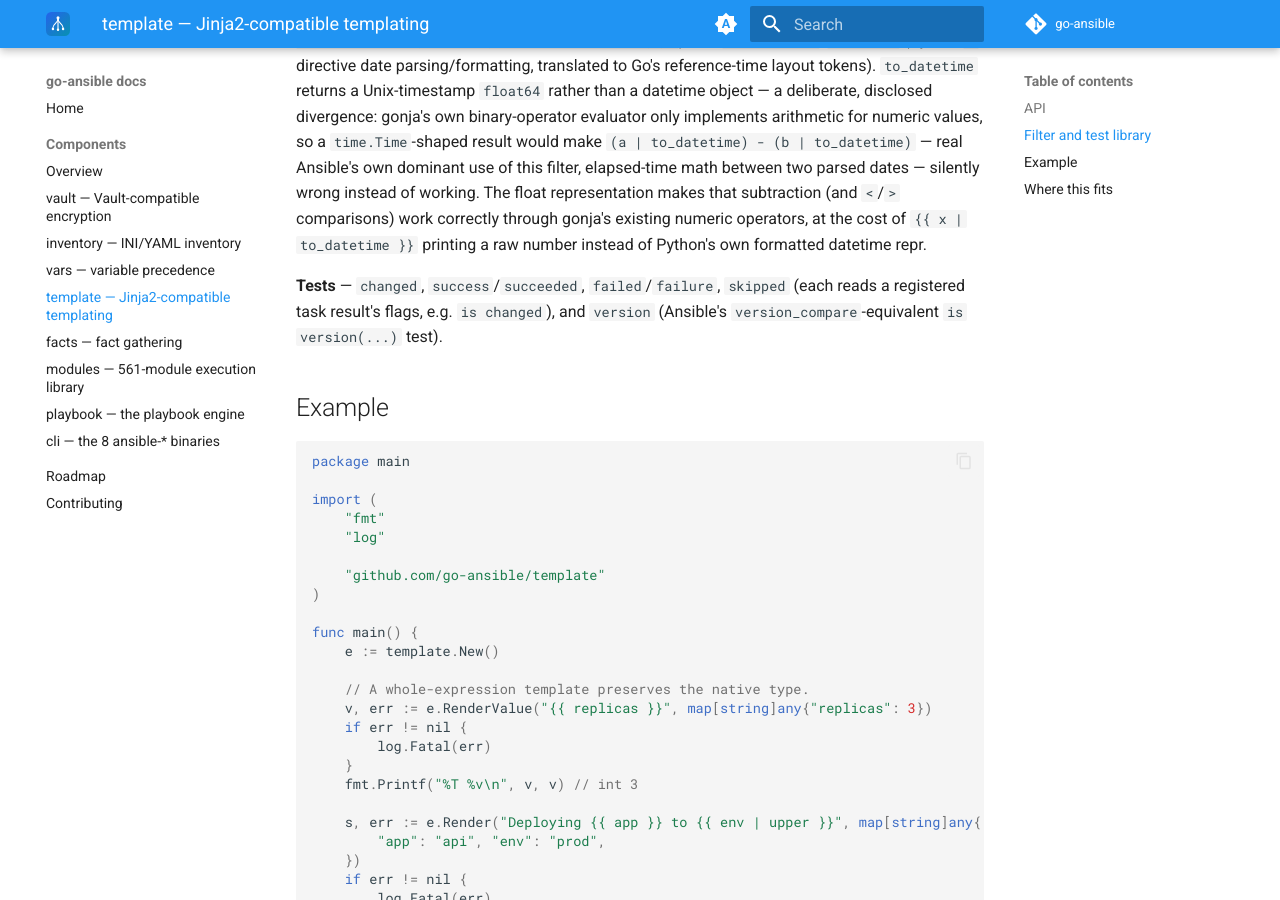
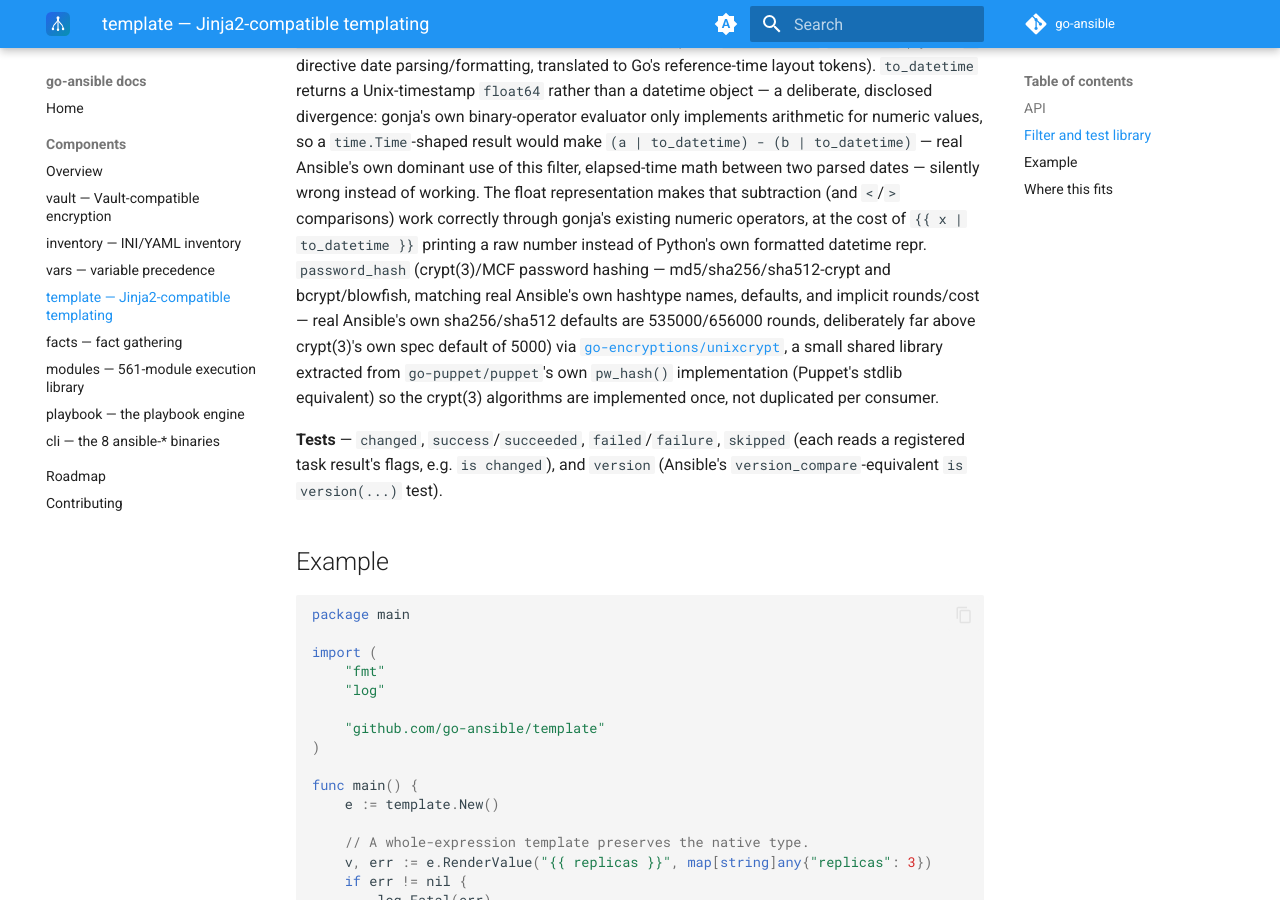
Before and after one commit to go-ansible/docs, an MkDocs documentation site: the page built from docs/components/template.md, in a window 1280 px wide and 900 px high, scrolled down 1972 px. Built offline with MkDocs 1.6.1 and Material for MkDocs 9.7.7, drawn with Linux system fonts in a browser that asks for light colours; the version menu is left out.

Commit message:
Document the password_hash filter (#20)
Follows go-ansible/template#13.

Co-authored-by: Claude Sonnet 5 <noreply@anthropic.com>

```diff
--- a/docs/components/template.md
+++ b/docs/components/template.md
@@ -98,6 +98,14 @@ silently wrong instead of working. The float representation makes that
 subtraction (and `<`/`>` comparisons) work correctly through gonja's
 existing numeric operators, at the cost of `{{ x | to_datetime }}`
 printing a raw number instead of Python's own formatted datetime repr.
+`password_hash` (crypt(3)/MCF password hashing — md5/sha256/sha512-crypt
+and bcrypt/blowfish, matching real Ansible's own hashtype names, defaults,
+and implicit rounds/cost — real Ansible's own sha256/sha512 defaults are
+535000/656000 rounds, deliberately far above crypt(3)'s own spec default
+of 5000) via [`go-encryptions/unixcrypt`](https://github.com/go-encryptions/unixcrypt),
+a small shared library extracted from `go-puppet/puppet`'s own `pw_hash()`
+implementation (Puppet's stdlib equivalent) so the crypt(3) algorithms are
+implemented once, not duplicated per consumer.
 
 **Tests** — `changed`, `success`/`succeeded`, `failed`/`failure`, `skipped`
 (each reads a registered task result's flags, e.g. `is changed`), and
```
